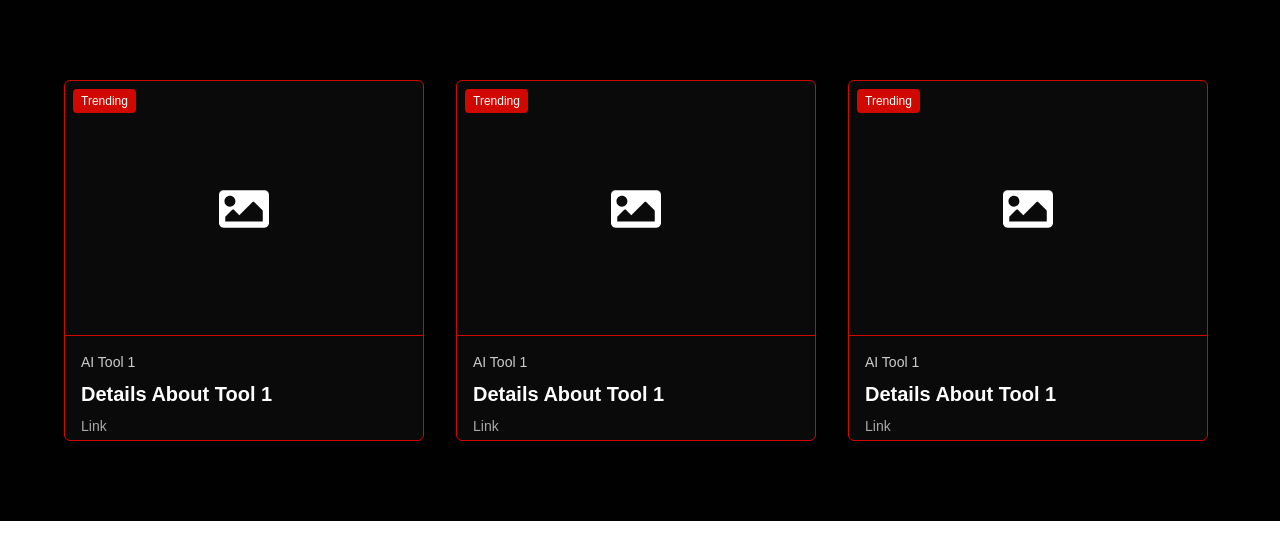
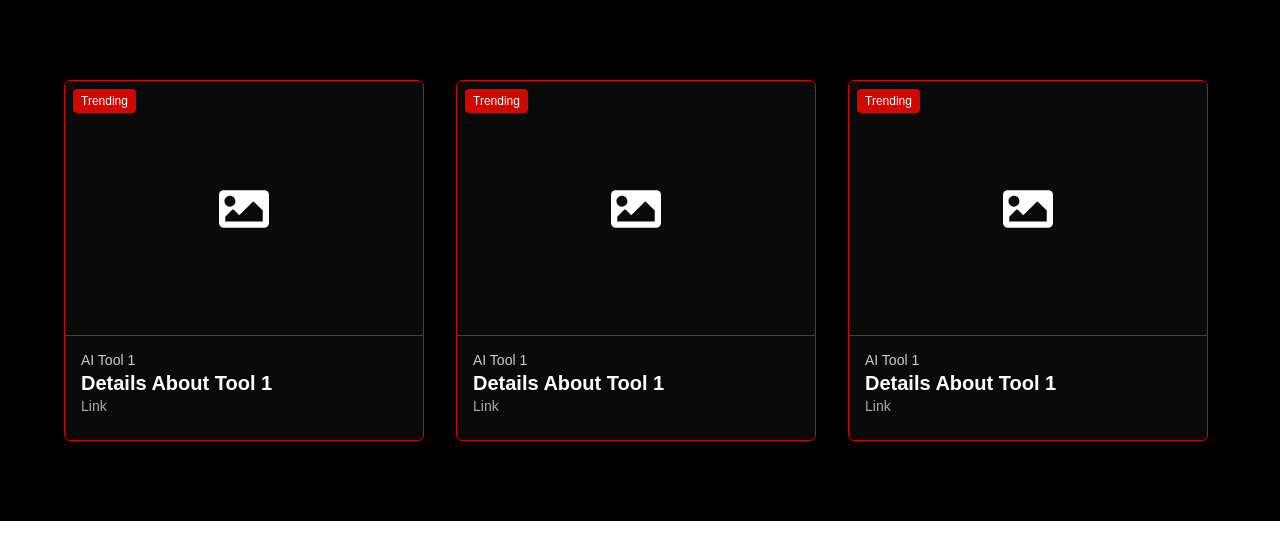
Before and after one commit to Ftamim003/egeal-ai-hub, a Next.js app: page /trendingAi in a window 1280 px wide. Shown: the top 560 px of the page. Built offline with nearby package versions, Linux system fonts and the light colour scheme.

Commit message:
trending-section_

```diff
--- a/app/browseTools/BrowseTools.tsx
+++ b/app/browseTools/BrowseTools.tsx
@@ -14,14 +14,13 @@ export default function BrowseTools() {
       <div className="grid grid-cols-1 sm:grid-cols-2 gap-8 max-w-6xl mx-auto">
         {browseToolsData.map((tool) => (
           <div key={tool.id} className="flex flex-col space-y-3">
-            {/* Card with border */}
+
             <div className="border border-[#D10800] rounded-md p-4 bg-[#0A0A0A] h-[170px] flex items-center justify-center relative">
-              {/* Badge */}
+
               <div className="absolute top-2 left-2 bg-[#D10800] text-white text-xs px-2 py-1 rounded font-medium">
                 {tool.badge}
               </div>
 
-              {/* Image */}
               <div className=''>
 
                 <Image
--- /dev/null
+++ b/app/giveAways/GiveAways.tsx
@@ -0,0 +1,9 @@
+import React from 'react'
+
+export default function GiveAways() {
+  return (
+    <div>
+
+    </div>
+  )
+}
--- a/app/trendingAi/TrendingAi.tsx
+++ b/app/trendingAi/TrendingAi.tsx
@@ -6,15 +6,15 @@ export default function TrendingAi() {
 
   return (
   <div>
-    <div className="bg-[#010101] text-white py-20 px-4">
-      <div className="grid grid-cols-1 sm:grid-cols-2 lg:grid-cols-3 gap-6 max-w-6xl mx-auto">
+    <div className="bg-[#010101] text-white py-20 px-4 ">
+      <div className="grid grid-cols-1 sm:grid-cols-2 lg:grid-cols-3 gap-6 max-w-6xl mx-auto ">
         {trendingData.map((card) => {
           const Icon = card.icon;
 
           return (
             <div
               key={card.id}
-              className="border border-[#D10800] rounded-md bg-[#0A0A0A]  overflow-hidden relative md:max-w-[360px] "
+              className="border border-[#D10800] rounded-md bg-[#0A0A0A] overflow-hidden relative md:max-w-[360px] "
             >
               <div className="relative  h-[255px] flex justify-center items-center ">
                 <span className="absolute top-2 left-2 bg-[#D10800] text-white text-xs font-medium px-2 py-1 rounded">
@@ -29,9 +29,9 @@ export default function TrendingAi() {
               </div>
 
               <div className="p-4 text-start space-y-2 h-[104px]">
-                <p className="text-sm text-[#CCCCCC]">{card.intro}</p>
-                <h3 className="text-xl font-semibold">{card.title}</h3>
-                <p className="text-sm text-[#AAAAAA]">{card.description}</p>
+                <p className="text-sm leading-4 text-[#CCCCCC]">{card.intro}</p>
+                <h3 className="text-xl leading-3.5 font-semibold">{card.title}</h3>
+                <p className="text-sm leading-4 text-[#AAAAAA]">{card.description}</p>
               </div>
             </div>
           );
```
Also changed, not shown: app/giveAways/page.tsx (added).
